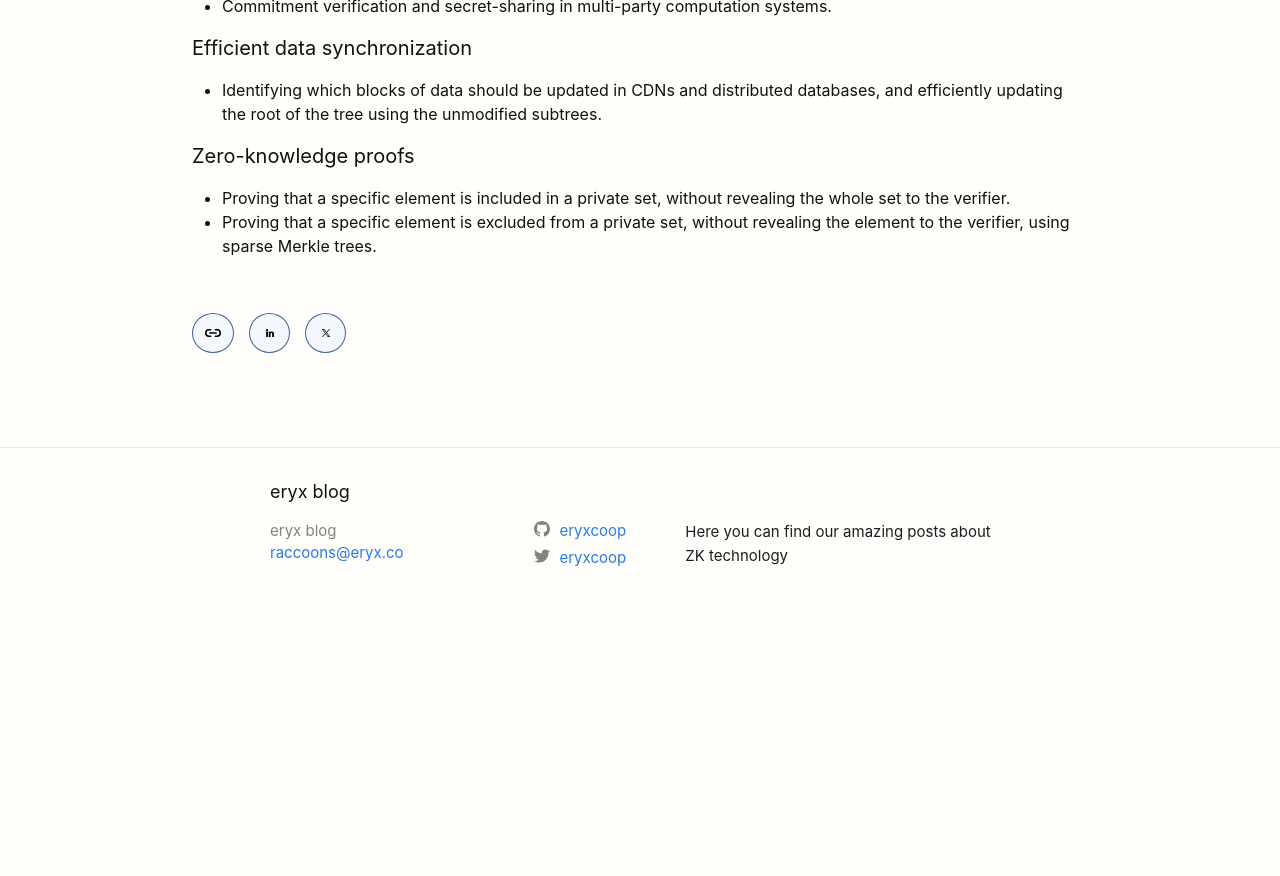
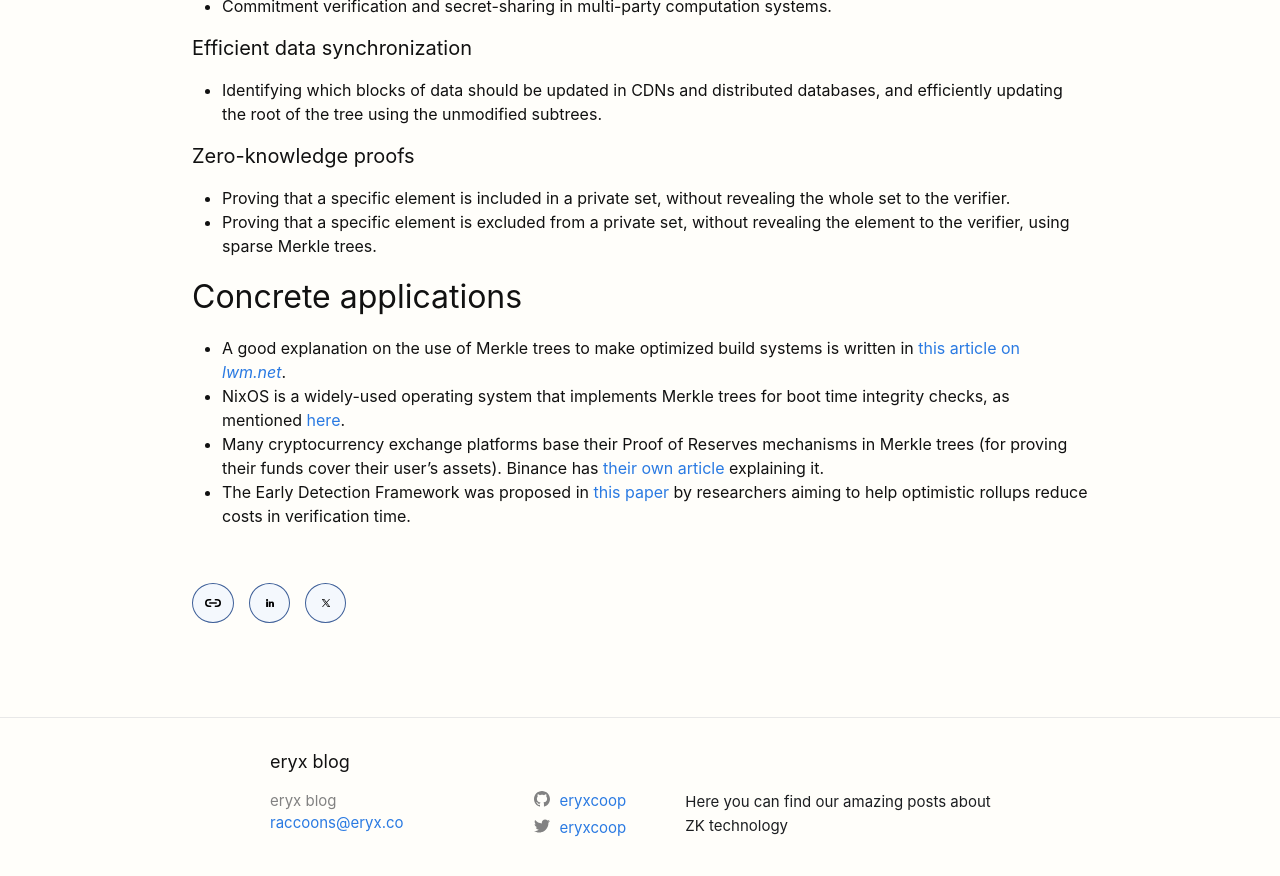
Before and after one commit to eryxcoop/eryxcoop.github.io, a Jekyll site: the page built from _posts/2025-03-18-Merkle-Trees.md, in a window 1280 px wide and 900 px high, scrolled down 3233 px. Shown: the top 876 px of the window. Built offline with Jekyll 4.4.1, drawn with Linux system fonts in a browser that asks for light colours; some web fonts are replaced; before the commit the page ends 3863 px from its top, so only the background shows below that; some of the changed text lies outside the part shown.

Commit message:
Merkle trees post: add concrete examples with references

```diff
--- a/_posts/2025-03-18-Merkle-Trees.md
+++ b/_posts/2025-03-18-Merkle-Trees.md
@@ -60,7 +60,7 @@ The only way for someone to provide an element `x` that builds up to the root ha
 Take the root hash: `h( h( h(d1) + h(d2) ) + h( h(d3) + h(d4) ) )`, and the authentication path for `d2`: `[h(d1), h( h(d3) + h(d4) )]`.
 To authenticate `d2`, we calculate `h(d2)` with the public hash function and
 
-#### Example: real life application
+#### Example: daily life use case
 
 Take Alice, Bob and Charlie, for instance.
 Alice is a credit agency that keeps people's credit score.
@@ -91,3 +91,10 @@ In this exchange, Alice does not need to reveal the whole credit score list to e
 
 - Proving that a specific element is included in a private set, without revealing the whole set to the verifier.
 - Proving that a specific element is excluded from a private set, without revealing the element to the verifier, using sparse Merkle trees.
+
+## Concrete applications
+
+- A good explanation on the use of Merkle trees to make optimized build systems is written in [this article on _lwm.net_](https://lwn.net/Articles/821367/).
+- NixOS is a widely-used operating system that implements Merkle trees for boot time integrity checks, as mentioned [here](https://discourse.nixos.org/t/boot-time-integrity-checks-for-the-nix-store/36793).
+- Many cryptocurrency exchange platforms base their Proof of Reserves mechanisms in Merkle trees (for proving their funds cover their user's assets). Binance has [their own article](https://www.binance.com/en/proof-of-reserves) explaining it.
+- The Early Detection Framework was proposed in [this paper](https://www.researchgate.net/publication/380542025_Enhancing_blockchain_scalability_and_security_the_early_fraud_detection_EFD_framework_for_optimistic_rollups) by researchers aiming to help optimistic rollups reduce costs in verification time.
```
